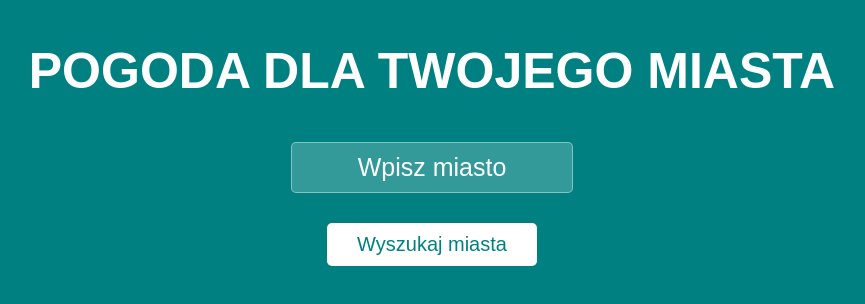
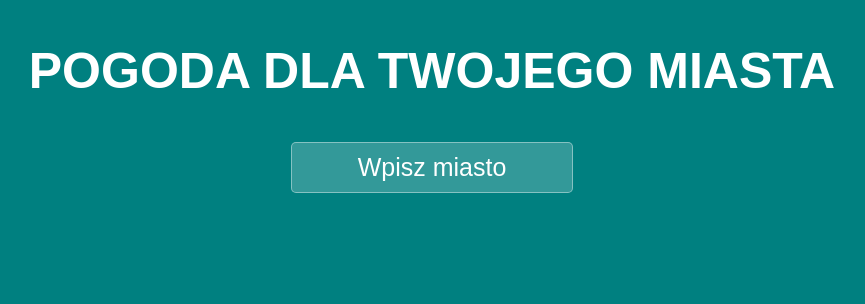
Before and after one commit to agradecki/simple-weather-app, a React (Create React App) app: page / in a window 1280 px wide. Shown: the top 304 px of the page, without its empty margins (208-1073 px from the left). Built offline with nearby package versions, Linux system fonts and the light colour scheme.

Commit message:
added componentDidUpdate method, version v2

```diff
--- a/src/components/App.js
+++ b/src/components/App.js
@@ -24,8 +24,9 @@
     });
   };
 
-  handleCitySubmit = (e) => {
-    e.preventDefault();
+  componentDidUpdate(prevProps, prevState) {
+    if (this.state.value.length === 0) return;
+    if (prevState.value !== this.state.value) {
       const API = `http://api.openweathermap.org/data/2.5/weather?q=${this.state.value}&appid=${APIKey}&units=metric`;
 
       fetch(API)
@@ -57,16 +58,13 @@
             city: prevState.value,
           }));
         });
-  };
+    }
+  }
 
   render() {
     return (
       <div className="app">
-        <Form
-          value={this.state.value}
-          change={this.handleInputChange}
-          submit={this.handleCitySubmit}
-        />
+        <Form value={this.state.value} change={this.handleInputChange} />
         <Result weather={this.state} />
       </div>
     );
--- a/src/components/Form.css
+++ b/src/components/Form.css
@@ -28,24 +28,3 @@
   width: 300px;
   color: teal;
 }
-
-button {
-  margin-left: 35px;
-  appearance: none;
-  outline: 0;
-  background-color: white;
-  border: 0;
-  margin: 0 0 50px 0;
-  padding: 10px 15px;
-  color: teal;
-  border-radius: 5px;
-  width: 210px;
-  cursor: pointer;
-  font-size: 20px;
-  transition-duration: 0.3s;
-}
-
-button:hover {
-  background-color: rgba(255, 255, 255, 0.7);
-  width: 250px;
-}
--- a/src/components/Form.js
+++ b/src/components/Form.js
@@ -3,7 +3,7 @@
 
 const Form = (props) => {
   return (
-    <form onSubmit={props.submit}>
+    <form>
       <h1>POGODA DLA TWOJEGO MIASTA</h1>
       <input
         type="text"
@@ -11,7 +11,6 @@
         placeholder="Wpisz miasto"
         onChange={props.change}
       />
-      <button>Wyszukaj miasta</button>
     </form>
   );
 };
```
Lines whose indentation alone changed are shown as unchanged.
